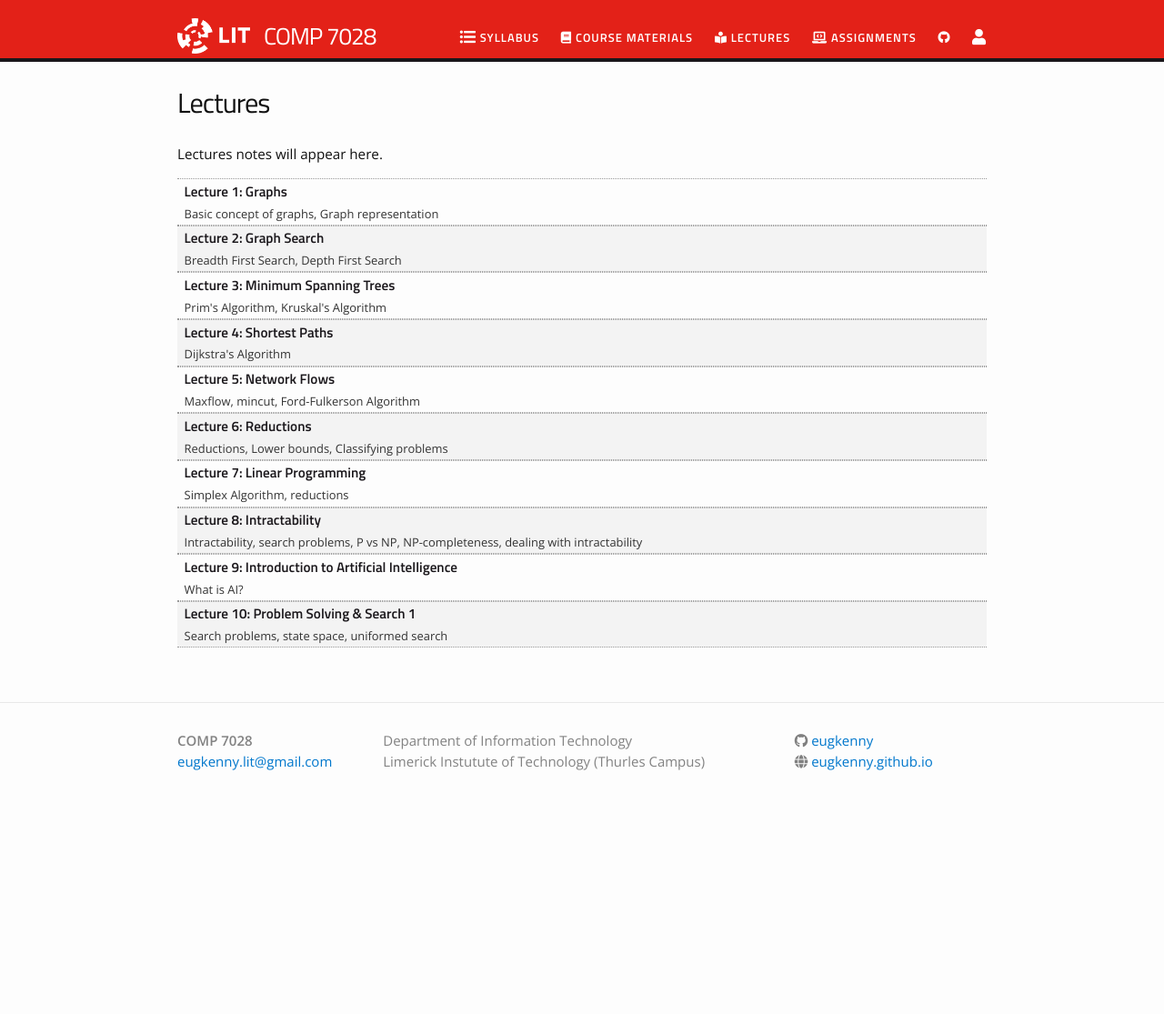
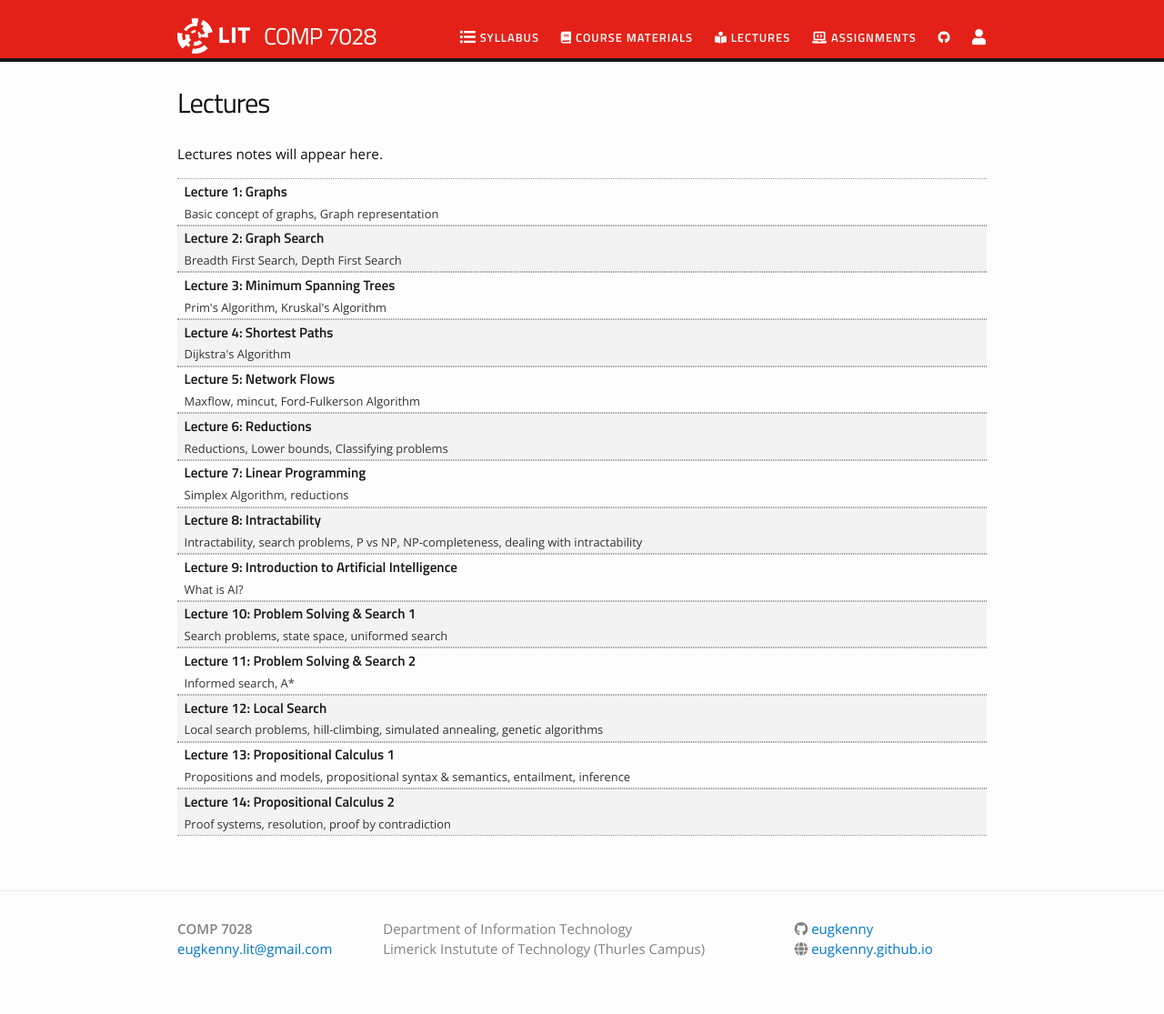
Before and after one commit to eugkenny/COMP7028, a Jekyll site: the page built from lectures.md, in a window 1280 px wide. Shown: the whole page at 91% size. Built offline with Jekyll 4.4.1, drawn with Linux system fonts in a browser that asks for light colours; nearby versions of some CDN libraries; before the commit the page ends 908 px from its top, so only the background shows below that.

Commit message:
Update lectures

```diff
--- a/_data/lectures.yml
+++ b/_data/lectures.yml
@@ -52,3 +52,23 @@
   filename: AI - Lecture 02 - Problem Solving & Search 1.pdf
   dirname: lectures
   tldr: "Search problems, state space, uniformed search"
+
+- title: "Lecture 11: Problem Solving & Search 2"
+  filename: AI - Lecture 03 - Problem Solving & Search 2.pdf
+  dirname: lectures
+  tldr: "Informed search, A*"
+
+- title: "Lecture 12: Local Search"
+  filename: AI - Lecture 04 - Local Search.pdf
+  dirname: lectures
+  tldr: "Local search problems, hill-climbing, simulated annealing, genetic algorithms"
+
+- title: "Lecture 13: Propositional Calculus 1"
+  filename: AI - Lecture 05 - Propositional Calculus 1.pdf
+  dirname: lectures
+  tldr: "Propositions and models, propositional syntax & semantics, entailment, inference"
+
+- title: "Lecture 14: Propositional Calculus 2"
+  filename: AI - Lecture 06 - Propositional Calculus 2.pdf
+  dirname: lectures
+  tldr: "Proof systems, resolution, proof by contradiction"
```
Also changed, not shown: 4 other files.
